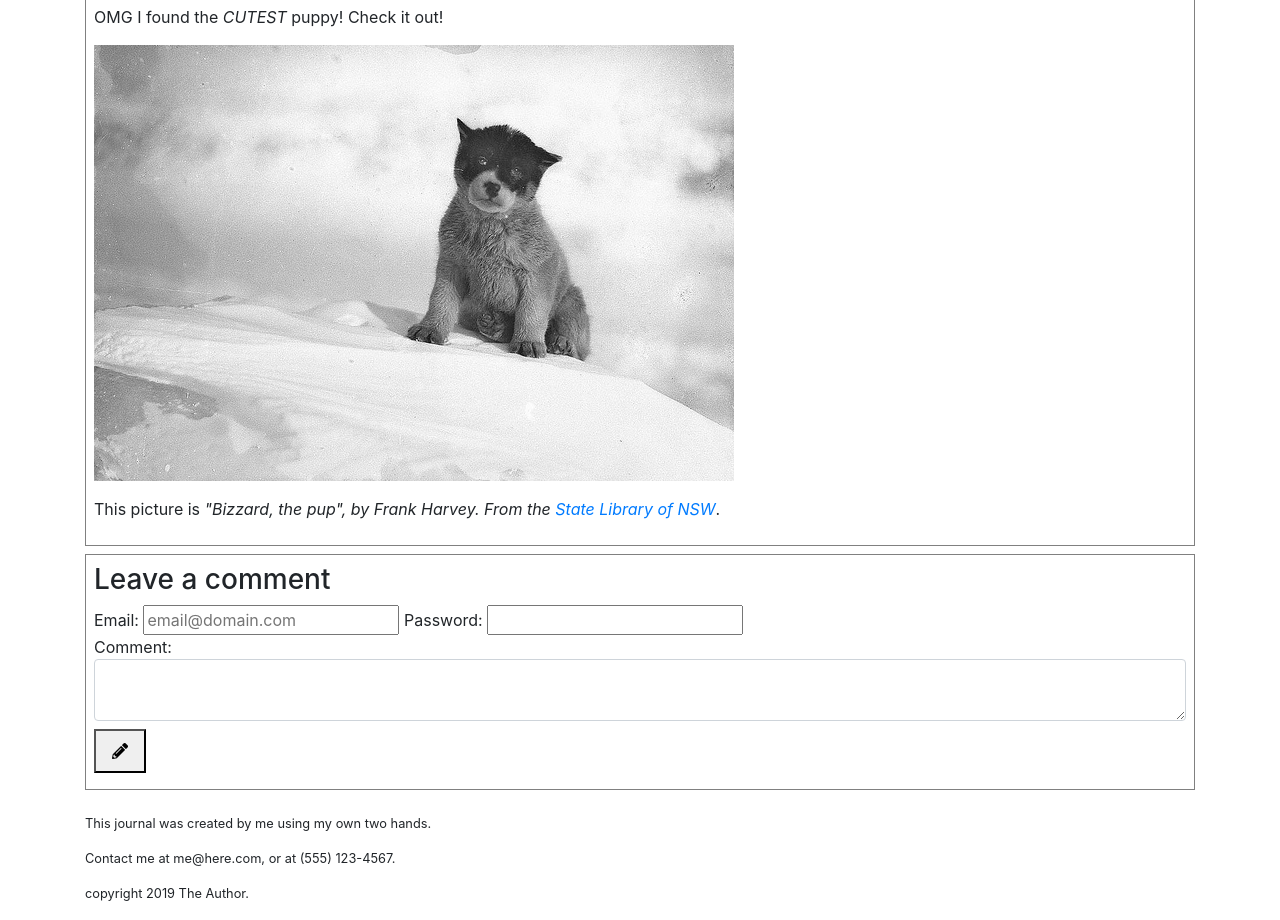
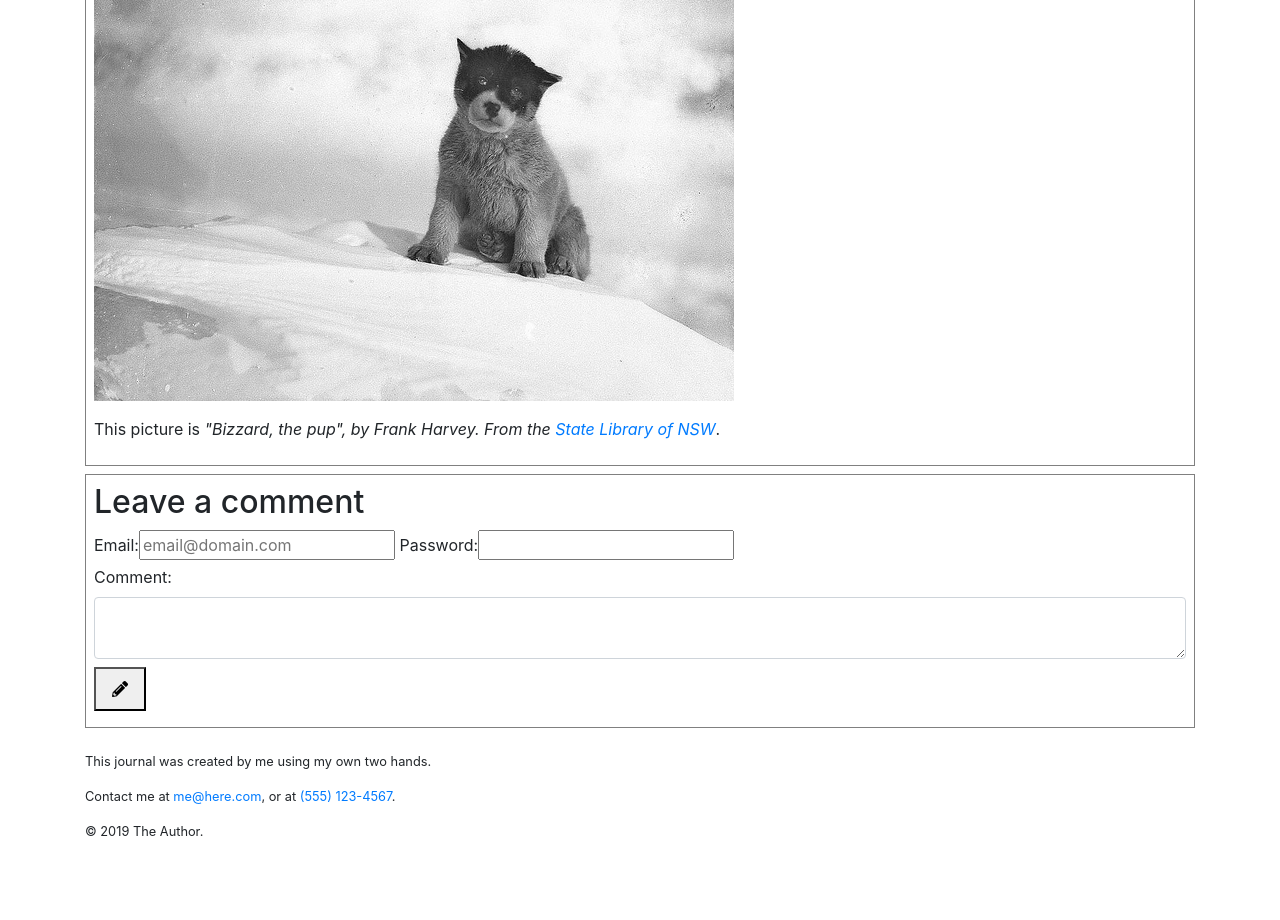
Before and after one commit to juliapyke/probelm-set-02, a website: page problem-a/index.html in a window 1280 px wide. Shown: the part 312-1232 px from the top of the page. After the commit the page ends 1169 px from the top, so only its background shows below. Drawn offline with nearby package versions, Linux system fonts and the light colour scheme.

Commit message:
problem-a passes all tests

```diff
--- a/problem-a/index.html
+++ b/problem-a/index.html
@@ -3,8 +3,6 @@
 <head>
   <meta charset="utf-8">
   <title>Photo Journal - 09/01/2019</title>
-  <h1>My Photo Journal</h1>
-  <p>A collection of photographs I like, updated daily</p>
   <link rel="stylesheet" href="https://stackpath.bootstrapcdn.com/bootstrap/4.4.1/css/bootstrap.min.css">
   <link  rel="stylesheet" href="https://cdnjs.cloudflare.com/ajax/libs/font-awesome/5.11.2/css/all.min.css">
   <link rel="stylesheet" href="css/style.css">
@@ -21,7 +19,7 @@
       <!-- Image Post -->
       <header>
         <h2>The Cutest Puppy!</h2>
-        <div class="time-posted">Posted <time datetime="2019-09-01">last year</time></div>
+        <p class="time-posted">Posted <time datetime="2019-09-01">last year</time></p>
       </header>
 
       <p>OMG I found the <em>CUTEST</em> puppy! Check it out!</p>
@@ -34,16 +32,15 @@
     <section>
       <!-- Comment Form -->
       <form>
-        <h3>Leave a comment</h3>
+        <h2>Leave a comment</h2>
         <div>
-          Email: <input name="email" type="email" id="email_input" placeholder="email@domain.com">
-          Password: <input name="password" type="password" id="password_input">
+          <label for="email_input">Email: </label><input name="email" type="email" id="email_input" placeholder="email@domain.com">
+          <label for="password_input">Password: </label><input name="password" type="password" id="password_input">
         </div>
         <div>
-          Comment:
-          <textarea name="comment" class="form-control" id="comment_field"></textarea>
+          <label for="comment_field">Comment: </label><textarea name="comment" class="form-control" id="comment_field"></textarea>
         </div>
-        <button type="submit"><i class="fas fa-pencil-alt"></i></button>
+        <button type="submit"><i class="fas fa-pencil-alt" aria-label="Submit"></i></button>
       </form>
     </section>
   </main>
@@ -51,10 +48,10 @@
   <!-- Author Info -->
   <footer>
     <p>This journal was created by me using my own two hands.</p>
-    <p>
-      Contact me at me@here.com, or at (555) 123-4567.
-    </p>
-    <p>copyright 2019 The Author.</p>
+    <address>
+      Contact me at <a href="mailto:me@here.com">me@here.com</a>, or at <a href="tel:555-123-4567">(555) 123-4567</a>.
+    </address>
+    <p>&copy; 2019 The Author.</p>
   </footer>
 
 </body>
```
Also changed, not shown: 1 other file.
